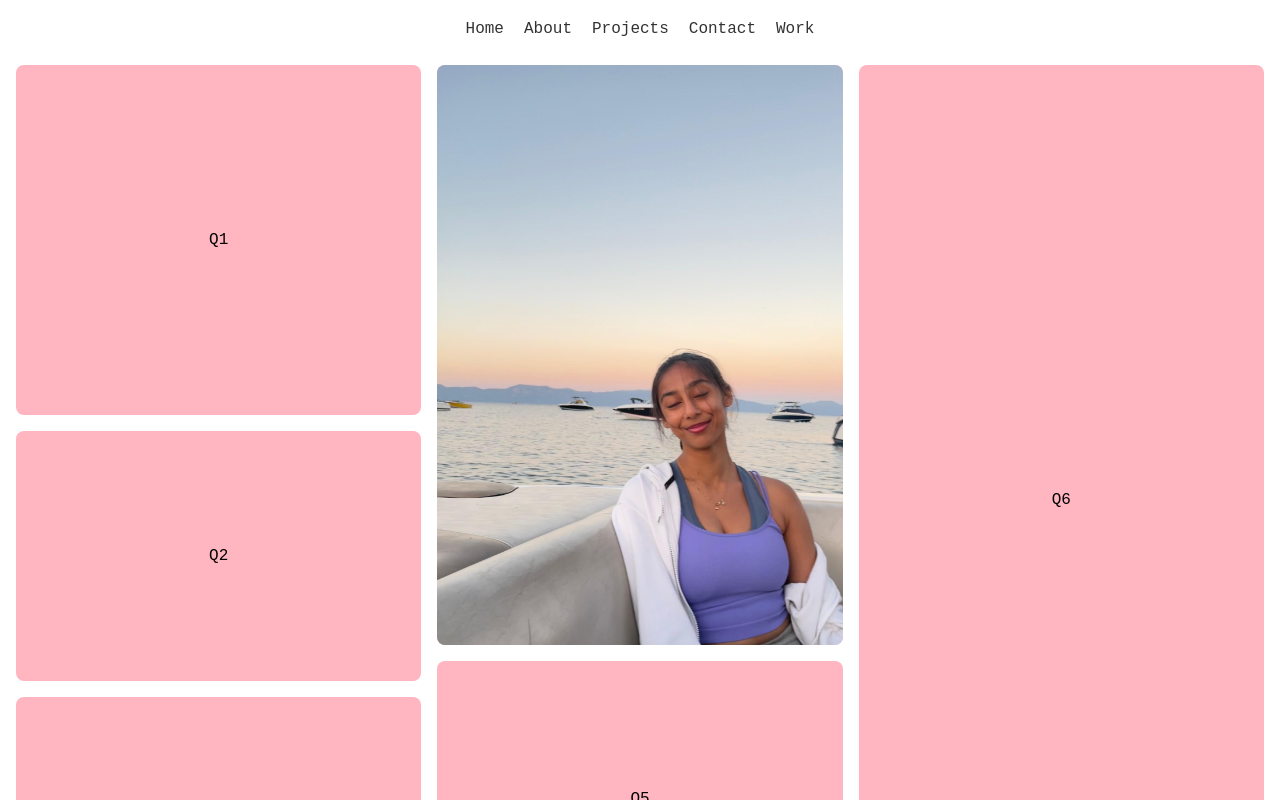
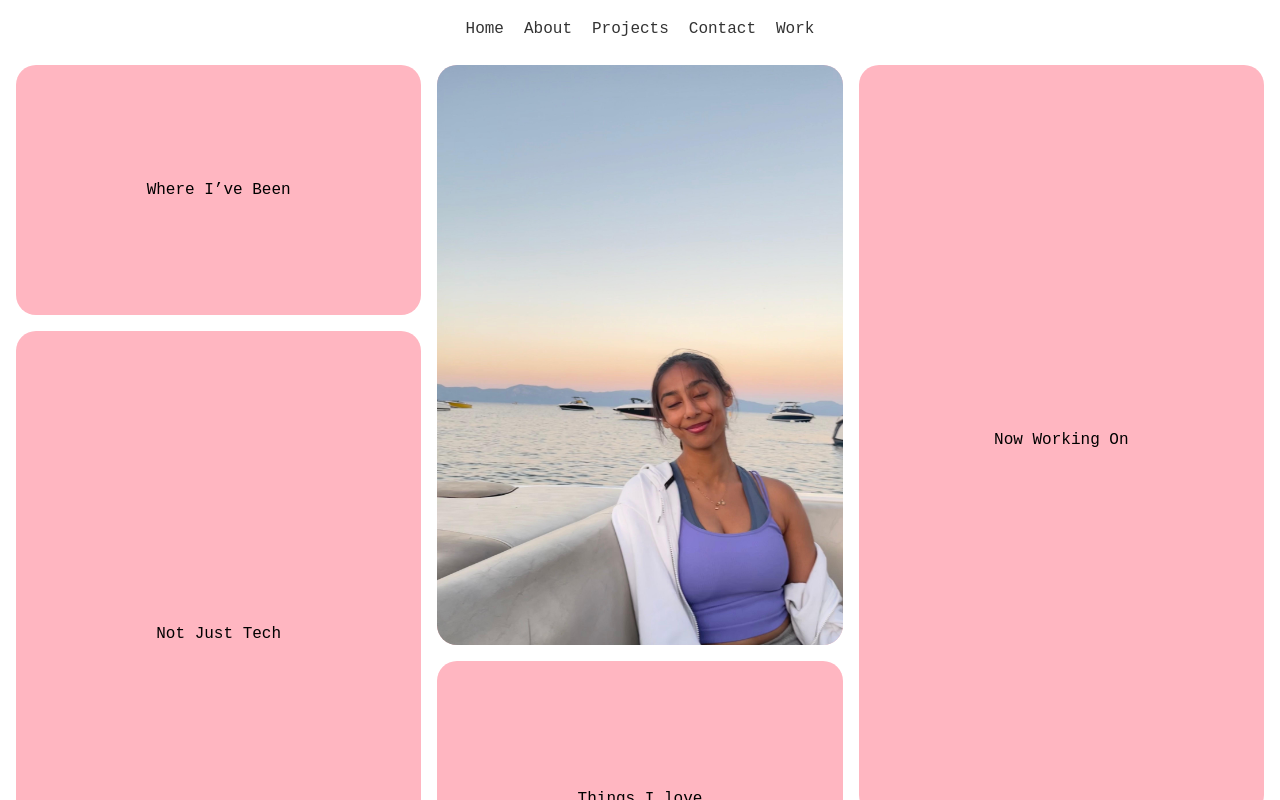
Before and after one commit to RevaLaxmi/RevaWP, a Next.js app: page / in a window 1280 px wide. Built offline with nearby package versions, Linux system fonts and the light colour scheme.

Commit message:
flipcards first draft - can come back to

```diff
--- a/src/components/FlipCard.tsx
+++ b/src/components/FlipCard.tsx
@@ -26,7 +26,7 @@ const FlipCard: React.FC<FlipCardProps> = ({ front, back, style }) => {
           display: 'flex',
           alignItems: 'center',
           justifyContent: 'center',
-          borderRadius: '8px',
+          borderRadius: '20px',
           cursor: 'pointer',
         }}
       >
@@ -40,7 +40,7 @@ const FlipCard: React.FC<FlipCardProps> = ({ front, back, style }) => {
           display: 'flex',
           alignItems: 'center',
           justifyContent: 'center',
-          borderRadius: '8px',
+          borderRadius: '20px',
           cursor: 'pointer',
         }}
       >
--- a/src/components/HomeContent.tsx
+++ b/src/components/HomeContent.tsx
@@ -19,9 +19,8 @@ const HomeContent: React.FC = () => {
     >
       {/* Column 1 */}
       <div style={{ flex: 1, display: 'flex', flexDirection: 'column', gap: '1rem' }}>
-        <FlipCard front="Q1" back="A1" style={{ width: '100%', height: '350px' }} />
-        <FlipCard front="Q2" back="A2" style={{ width: '100%', height: '250px' }} />
-        <FlipCard front="Q3" back="A3" style={{ width: '100%', height: '240px' }} />
+        <FlipCard front="Where I’ve Been" back="My journey includes diverse roles — from an AI engineer at Johnnette Technologies working on intelligent drone systems, to a web/UI developer at Heads Up For Tails designing pet-focused interfaces. I’ve done automation engineering at DataPod and data analysis for Deutsche Bank, which gave me a solid blend of tech, design, and problem-solving. These experiences shaped how I build: intentional, user-focused, and deeply adaptive across domains." style={{ width: '100%', height: '250px' }} />
+        <FlipCard front="Not Just Tech" back="Outside of code, I’m a certified aerial silks and pole instructor, a ballet dancer, and a licensed drone pilot. These aren't side notes — they’re core to how I think. Training in movement has taught me balance, flow, and persistence. Performing and teaching helps me communicate clearly, improvise under pressure, and bring a deep sense of embodiment into my design and dev work. I move between the studio and the screen — both ground me." style={{ width: '100%', height: '605px' }} />
       </div>
 
       {/* Column 2 */}
@@ -35,19 +34,20 @@ const HomeContent: React.FC = () => {
                 width: '100%',
                 height: '100%',
                 objectFit: 'cover',
-                borderRadius: '8px', // Rounded corners added here
+                borderRadius: '20px', // Rounded corners added here
               }}
             />
           }
           back="A4"
           style={{ width: '100%', height: '580px' }}
         />
-        <FlipCard front="Q5" back="A5" style={{ width: '100%', height: '275px' }} />
+        <FlipCard front="Things I love" back="Heres my information!" style={{ width: '100%', height: '275px' }} />
       </div>
 
       {/* Column 3 */}
-      <div style={{ flex: 1, display: 'flex', flexDirection: 'column' }}>
-        <FlipCard front="Q6" back="A6" style={{ width: '100%', height: '870px' }} />
+      <div style={{ flex: 1, display: 'flex', flexDirection: 'column', gap: '1rem'  }}>
+        <FlipCard front="Now Working On" back="Lately, I’ve been building Elevate, a personal resume site generator that uses AI to turn any uploaded CV into a sleek professional website — complete with custom templates and auto-filled content. I’m also designing Peng, a dating app UI inspired by Hinge but with playful animations and intentionality baked into the UX. When I’m not designing UIs, I’m experimenting with AI drone flight systems, combining real-time object tracking and predictive control for smoother autonomous flying." style={{ width: '100%', height: '750px' }} />
+        <FlipCard front="Contact me" back="Instagram, whatsapp, phone number" style={{ width: '100%', height: '105px' }} />
       </div>
     </div>
   );
```
